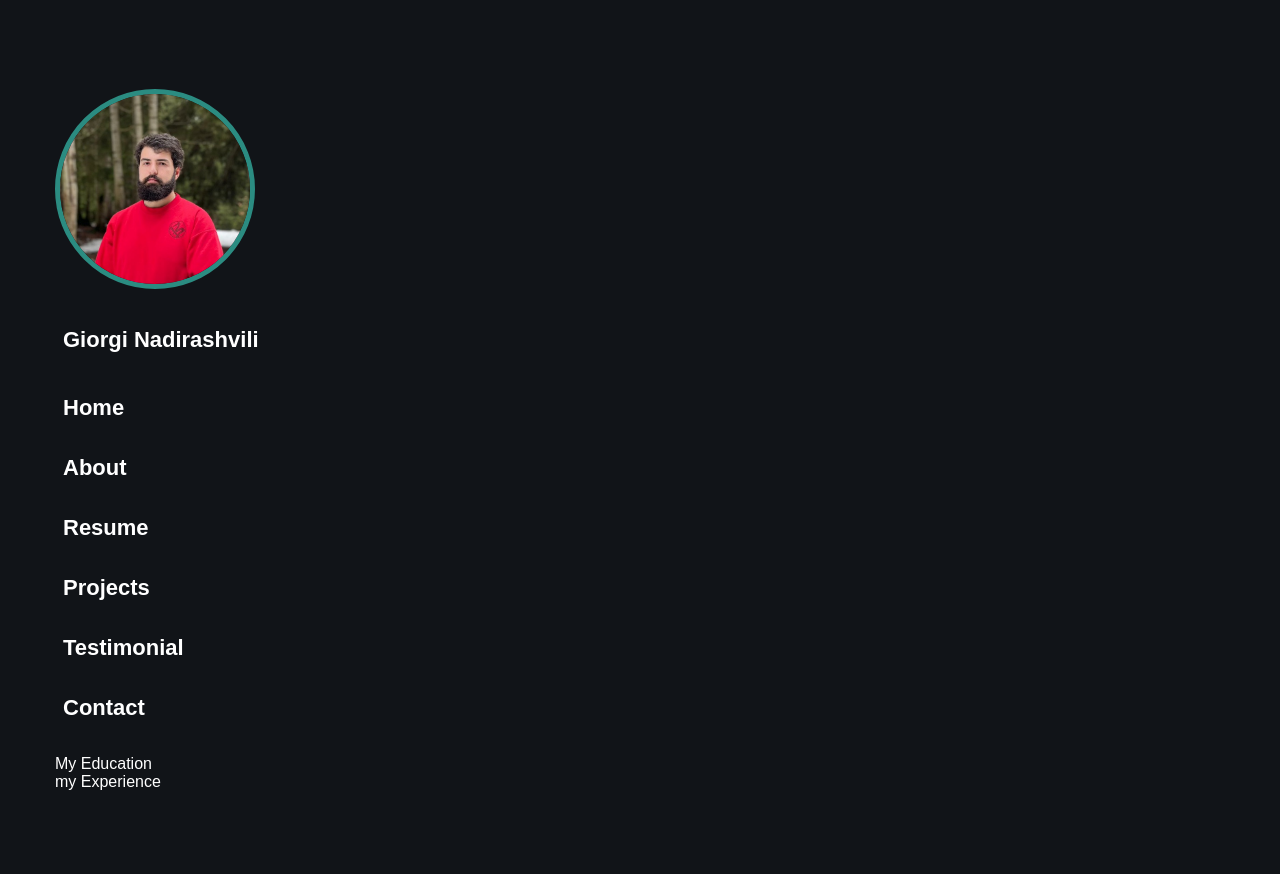
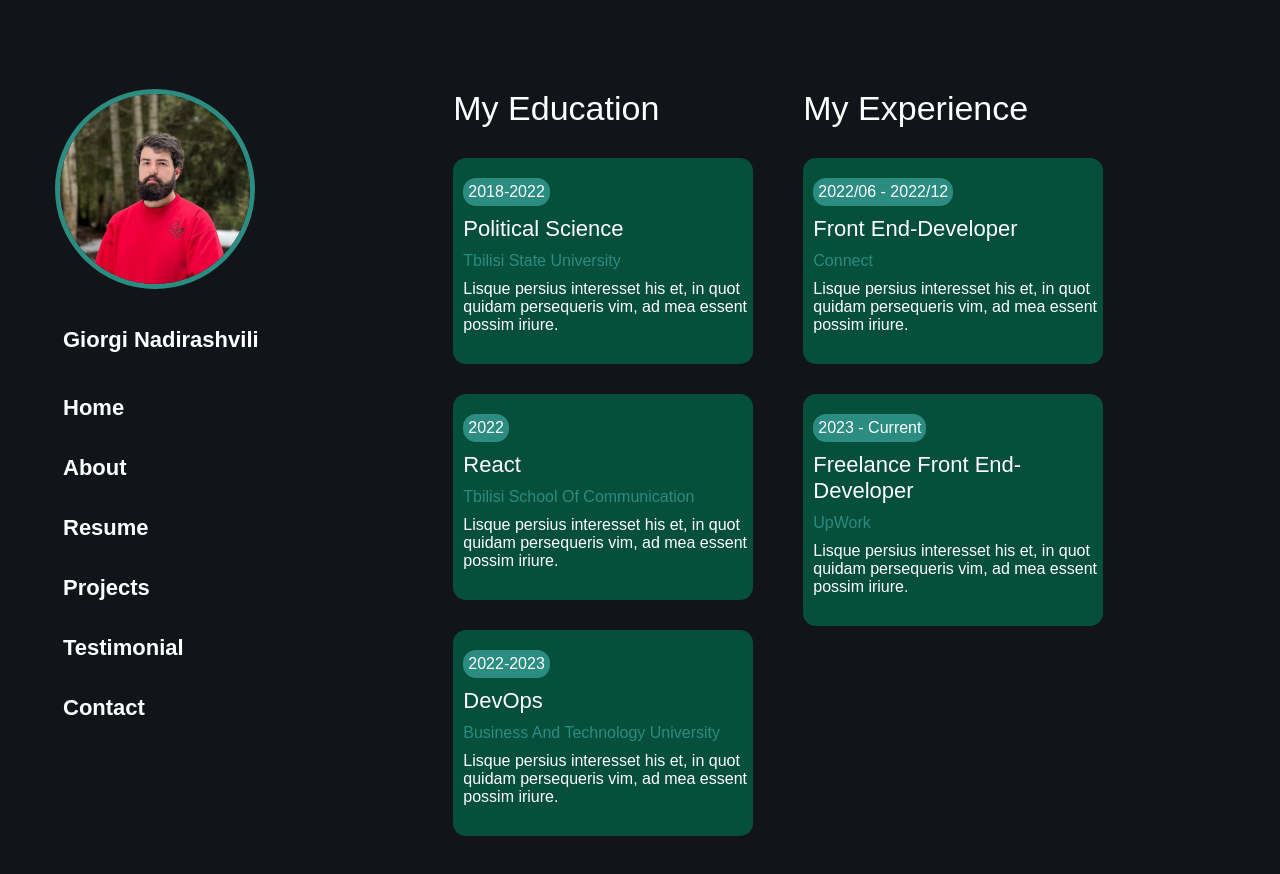
Before and after one commit to GGNadirashvili/reactPortfolio, a React (Create React App) app: page /resume in a window 1280 px wide. Shown: the top 874 px of the page. Before the commit the page ends 800 px from the top, so only its background shows below. Built offline with nearby package versions, Linux system fonts and the light colour scheme.

Commit message:
update resume page

```diff
--- a/src/components/About/About.jsx
+++ b/src/components/About/About.jsx
@@ -1,5 +1,5 @@
 import React from "react";
-import PersinalInfo from "../Header/Header";
+import Header from "../Header/Header";
 
 function About() {
   const cvUrl = "https://files.fm/u/srky2x9m5#/view/d2gng5vs8";
@@ -7,7 +7,7 @@ function About() {
   return (
     <div className="about-container container white flex">
       <div className="about-container__left">
-        <PersinalInfo />
+        <Header />
       </div>
       <div className="flex about-container__right ">
         <div className="about-container__right--first">
@@ -40,13 +40,12 @@ function About() {
           <div>
             <button className="btn">
               {" "}
-            <a  target="_blank" href={cvUrl} download>
+              <a target="_blank" href={cvUrl} download>
                 Download CV
               </a>
             </button>
           </div>
         </div>
-
       </div>
     </div>
   );
--- a/src/components/Resume/Resume.jsx
+++ b/src/components/Resume/Resume.jsx
@@ -1,14 +1,74 @@
 import React from "react";
-import PersinalInfo from "../Header/Header"
+import PersinalInfo from "../Header/Header";
 function Resume() {
   return (
-    <div className="about-container container white">
-      <div className="about-container__left">
+    <div className="resume-container container white flex">
+      <div className="resume-container__left">
         <PersinalInfo />
       </div>
-      <div>
-        <div className="first">My Education</div>
-        <div className="second">my Experience</div>
+      <div className="resume-container__right flex">
+        <div className="resume-container__right--first">
+          <h2 className="ttl">My Education</h2>
+          <div className="resume-card">
+            <div className="resume-card__info">
+              <h5>2018-2022</h5>
+              <h3>Political Science</h3>
+              <h4>Tbilisi State University</h4>
+              <p>
+                Lisque persius interesset his et, in quot quidam persequeris
+                vim, ad mea essent possim iriure.
+              </p>
+            </div>
+          </div>
+          <div className="resume-card">
+            <div className="resume-card__info">
+              <h5>2022</h5>
+              <h3>React</h3>
+              <h4>Tbilisi School Of Communication</h4>
+              <p>
+                Lisque persius interesset his et, in quot quidam persequeris
+                vim, ad mea essent possim iriure.
+              </p>
+            </div>
+          </div>
+          <div className="resume-card">
+            <div className="resume-card__info">
+              <h5>2022-2023</h5>
+              <h3>DevOps</h3>
+              <h4>Business And Technology University</h4>
+              <p>
+                Lisque persius interesset his et, in quot quidam persequeris
+                vim, ad mea essent possim iriure.
+              </p>
+            </div>
+          </div>
+        </div>
+        <div className="resume-container__right--second">
+          <h2 className="ttl">My Experience</h2>
+
+          <div className="resume-card">
+            <div className="resume-card__info">
+              <h5>2022/06 - 2022/12</h5>
+              <h3>Front End-Developer</h3>
+              <h4>Connect</h4>
+              <p>
+                Lisque persius interesset his et, in quot quidam persequeris
+                vim, ad mea essent possim iriure.
+              </p>
+            </div>
+          </div>
+          <div className="resume-card">
+            <div className="resume-card__info">
+              <h5>2023 - Current</h5>
+              <h3>Freelance Front End-Developer</h3>
+              <h4>UpWork</h4>
+              <p>
+                Lisque persius interesset his et, in quot quidam persequeris
+                vim, ad mea essent possim iriure.
+              </p>
+            </div>
+          </div>
+        </div>
       </div>
     </div>
   );
--- a/src/components/Resume/Resume.scss
+++ b/src/components/Resume/Resume.scss
@@ -0,0 +1,94 @@
+.resume-container {
+  padding-top: 89px;
+  padding-bottom: 89px;
+  &__right {
+    width: 50%;
+    margin: auto;
+    gap: 50px;
+    .education-card {
+      display: flex;
+      flex-direction: column;
+      gap: 30px;
+    }
+    .resume-card {
+      margin-top: 30px;
+      background-color: rgb(5, 79, 59);
+      width: 450px;
+      border-radius: 13px;
+      &__info {
+        padding-top: 20px;
+        padding-left: 10px;
+        padding-bottom: 30px;
+        h5 {
+          background-color: rgb(43, 140, 129);
+          width: max-content;
+          padding: 5px;
+          border-radius: 13px;
+        }
+        h3 {
+          font-size: 22px;
+          padding-top: 10px;
+        }
+        h4 {
+          font-size: 16px;
+          color: rgb(43, 140, 129);
+          padding-top: 10px;
+        }
+        p {
+          padding-top: 10px;
+        }
+      }
+    }
+  }
+
+  //   1440
+  @media only screen and (max-width: 1679px) {
+    .resume-card {
+      width: 400px;
+    }
+  }
+  //1280
+  @media only screen and (max-width: 1439px) {
+    .resume-card {
+      width: 300px;
+    }
+  }
+  //992
+  @media only screen and (max-width: 1279px) {
+    .resume-card {
+      width: 250px;
+    }
+  }
+  //768
+  @media only screen and (max-width: 991px) {
+    .resume-card {
+      width: 250px;
+    }
+    &__right {
+
+      display: flex;
+      flex-direction: column;
+      align-items: center;
+      text-align: center;
+      padding-top: 0px;
+      .resume-card {
+        width: 450px;
+      }
+    }
+  }
+  //480
+  @media only screen and (max-width: 767px) {
+    display: flex;
+    flex-direction: column;
+    &__right {
+        padding-top: 55px;
+
+      .resume-card {
+        width: 340px;
+      }
+    }
+  }
+  // 375
+  @media only screen and (max-width: 479px) {
+  }
+}
```
Lines whose indentation alone changed are shown as unchanged.
